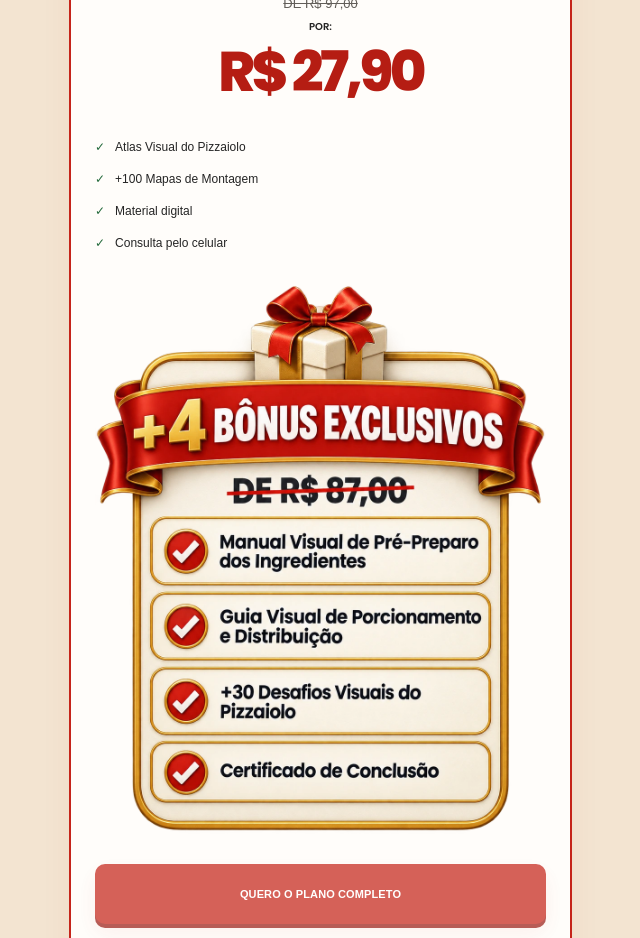
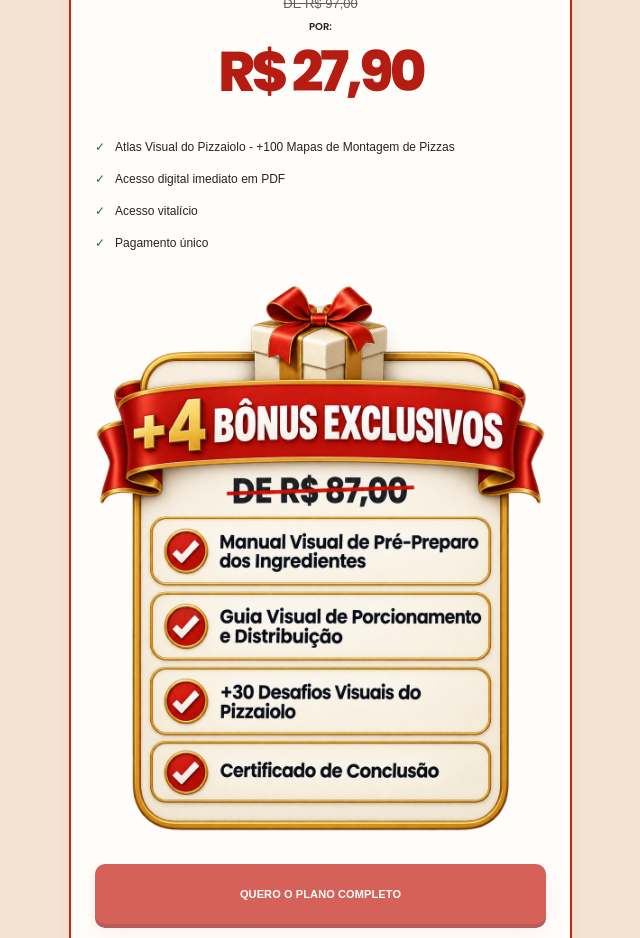
Before and after one commit to GustavoFalcone/101tecnicasgarcom, a React (Vite) app: page / in a window 1280 px wide. Shown: the part 10700-11638 px from the top of the page, without its empty margins (583-1223 px from the left). Built offline with nearby package versions, Linux system fonts and the light colour scheme; a web font is replaced by a local one.

Commit message:
fix: atualiza benefícios do plano completo

```diff
--- a/src/App.jsx
+++ b/src/App.jsx
@@ -115,7 +115,7 @@ export default function App() {
 <section className="section plans" id="planos" data-section="plans"><div className="reading"><span className="eyebrow">DECIDA O SEU PLANO</span><h2>Escolha o <em>MELHOR PLANO PARA VOCÊ</em></h2><p className="offerNotice">CONDIÇÃO ESPECIAL DISPONÍVEL NESTA OFERTA</p><div className="tileTimer" data-timer aria-label={`Tempo restante: ${time}`}>{time.split("").map((s, i) => <span key={i} className={s === ":" ? "colon" : "digit"}>{s}</span>)}</div></div><div className="planGrid">
 <article className="plan basic" data-section="basic"><span className="eyebrow">PAGAMENTO ÚNICO</span><h3>Plano Básico</h3><p className="planDescription">Para quem quer começar apenas com o material principal.</p><div className="price">{offer.basicPrice}</div><List items={["Atlas Visual do Pizzaiolo - +100 Mapas de Montagem de Pizzas", "Acesso digital imediato", "Imprimível"]} /><List excluded items={bonuses.map((b) => b.title)} /><div className="planAction"><CTA onClick={() => setUpgrade(true)}>QUERO SOMENTE O PLANO BÁSICO</CTA><Trust /><a className="upgradeHint" href="#plano-completo"><Icon name="arrow" /><span>Temos uma oferta especial para você</span><Icon name="arrow" /></a></div></article>
 <Upgrade open={upgrade} close={() => setUpgrade(false)} />
-<article className="plan complete" id="plano-completo" data-section="complete"><span className="popular">MAIS ESCOLHIDO</span><h3>Plano Completo</h3><p className="planDescription">Leve o material principal com todos os bônus complementares</p><Asset className="planAsset" src="/assets/planos/plano-completo.webp" alt="Plano Completo com todos os bônus" /><del className="anchorPrice">{offer.completeAnchor}</del><span className="por">POR:</span><div className="price">{offer.completePrice}</div><List items={["Atlas Visual do Pizzaiolo", "+100 Mapas de Montagem", "Material digital", "Consulta pelo celular"]} /><div className="includedBonuses imageBonus"><img src="/assets/generated/exclusive-bonuses.webp" alt="+ 4 BÔNUS EXCLUSIVOS. DE R$ 87,00. Manual Visual de Pré-Preparo dos Ingredientes; Guia Visual de Porcionamento e Distribuição; +30 Desafios Visuais do Pizzaiolo; Certificado de Conclusão." loading="lazy" decoding="async" /></div><div className="planAction"><Checkout>QUERO O PLANO COMPLETO</Checkout><Trust /></div></article></div></section>
+<article className="plan complete" id="plano-completo" data-section="complete"><span className="popular">MAIS ESCOLHIDO</span><h3>Plano Completo</h3><p className="planDescription">Leve o material principal com todos os bônus complementares</p><Asset className="planAsset" src="/assets/planos/plano-completo.webp" alt="Plano Completo com todos os bônus" /><del className="anchorPrice">{offer.completeAnchor}</del><span className="por">POR:</span><div className="price">{offer.completePrice}</div><List items={["Atlas Visual do Pizzaiolo - +100 Mapas de Montagem de Pizzas", "Acesso digital imediato em PDF", "Acesso vitalício", "Pagamento único"]} /><div className="includedBonuses imageBonus"><img src="/assets/generated/exclusive-bonuses.webp" alt="+ 4 BÔNUS EXCLUSIVOS. DE R$ 87,00. Manual Visual de Pré-Preparo dos Ingredientes; Guia Visual de Porcionamento e Distribuição; +30 Desafios Visuais do Pizzaiolo; Certificado de Conclusão." loading="lazy" decoding="async" /></div><div className="planAction"><Checkout>QUERO O PLANO COMPLETO</Checkout><Trust /></div></article></div></section>
 <section className="section reading guarantee reveal" data-section="guarantee"><div className="guaranteeSeal imageSeal"><img src="/assets/generated/guarantee.webp" alt="7 DIAS — COMPRA PROTEGIDA" loading="lazy" decoding="async" /></div><h2>Você tem 7 dias para conhecer o material.</h2><p>Acesse o Atlas, veja como os mapas funcionam e avalie o conteúdo com calma. Se dentro do prazo de 7 dias você decidir que não quer continuar com o material, poderá solicitar o reembolso conforme as regras da plataforma de pagamento utilizada na compra.</p></section>
 <FAQ /><section className="section finalCta" data-section="final"><div className="reading"><Icon name="pizza" /><h2>Tenha uma referência sempre por perto</h2><p>Tenha +100 Mapas de Montagem para consultar diferentes pizzas sem depender somente da memória.</p><CTA>QUERO ACESSAR AS FICHAS</CTA></div></section>
 </main><footer data-section="footer"><div className="reading"><p>O Atlas Visual do Pizzaiolo é um material educacional e de apoio visual. As referências apresentadas podem ser adaptadas aos ingredientes, processos, porcionamentos e padrões adotados por cada operação. O material não substitui boas práticas de manipulação de alimentos, normas sanitárias, procedimentos internos ou formação profissional quando exigida.</p><p>© 2026 Atlas Visual do Pizzaiolo</p></div></footer></>;
```
